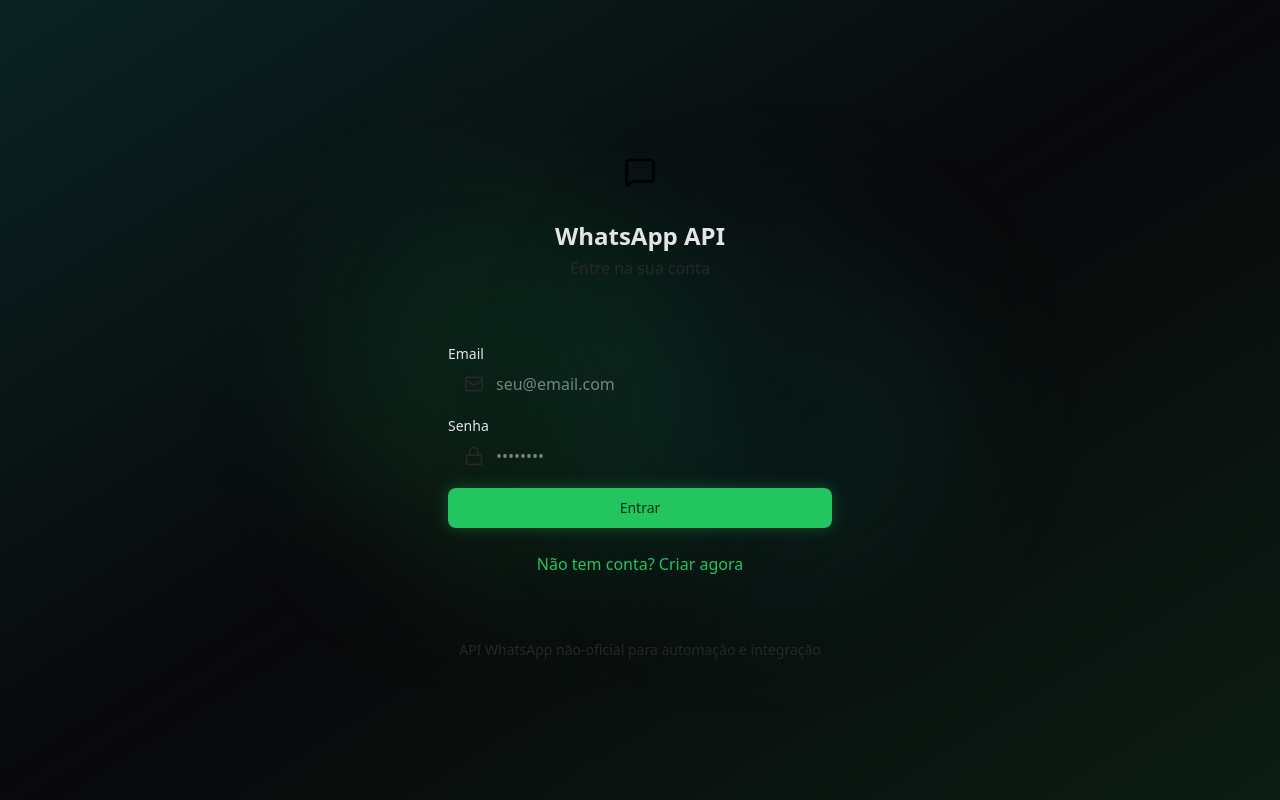
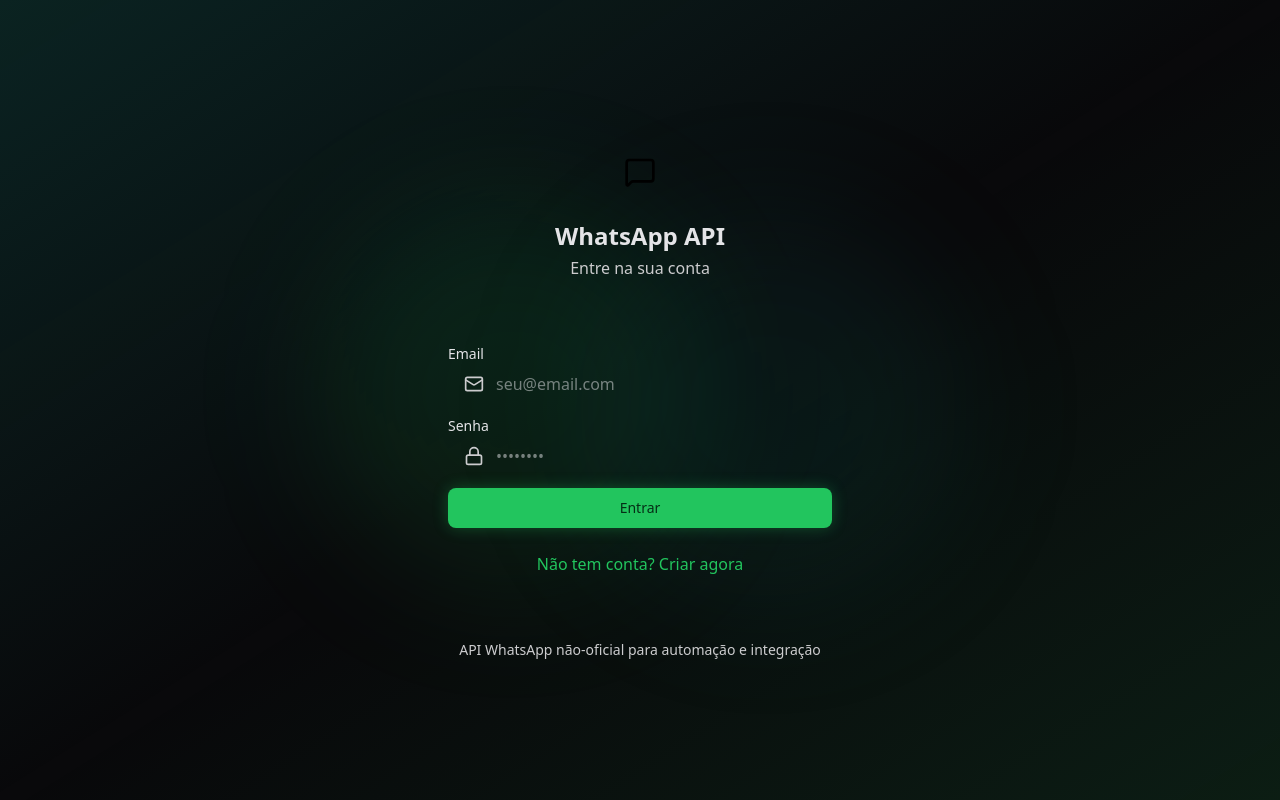
Before and after one commit to samuelwildary2025/apiwhatsapp, a Next.js app in the folder frontend/: page / in a window 1280 px wide. Built offline with nearby package versions, Linux system fonts and the light colour scheme; no server answers.

Commit message:
style: lighten muted and accent colors

```diff
--- a/frontend/src/app/globals.css
+++ b/frontend/src/app/globals.css
@@ -19,11 +19,11 @@
   --secondary: #27272a;
   --secondary-foreground: #fafafa;
 
-  --muted: #27272a;
+  --muted: #ccccce;
   --muted-foreground: #e4e4e7;
   /* Zinco 200 - Bem mais claro para ótima leitura */
 
-  --accent: #27272a;
+  --accent: hsl(0, 0%, 81%);
   --accent-foreground: #fafafa;
 
   --destructive: #ef4444;
```
